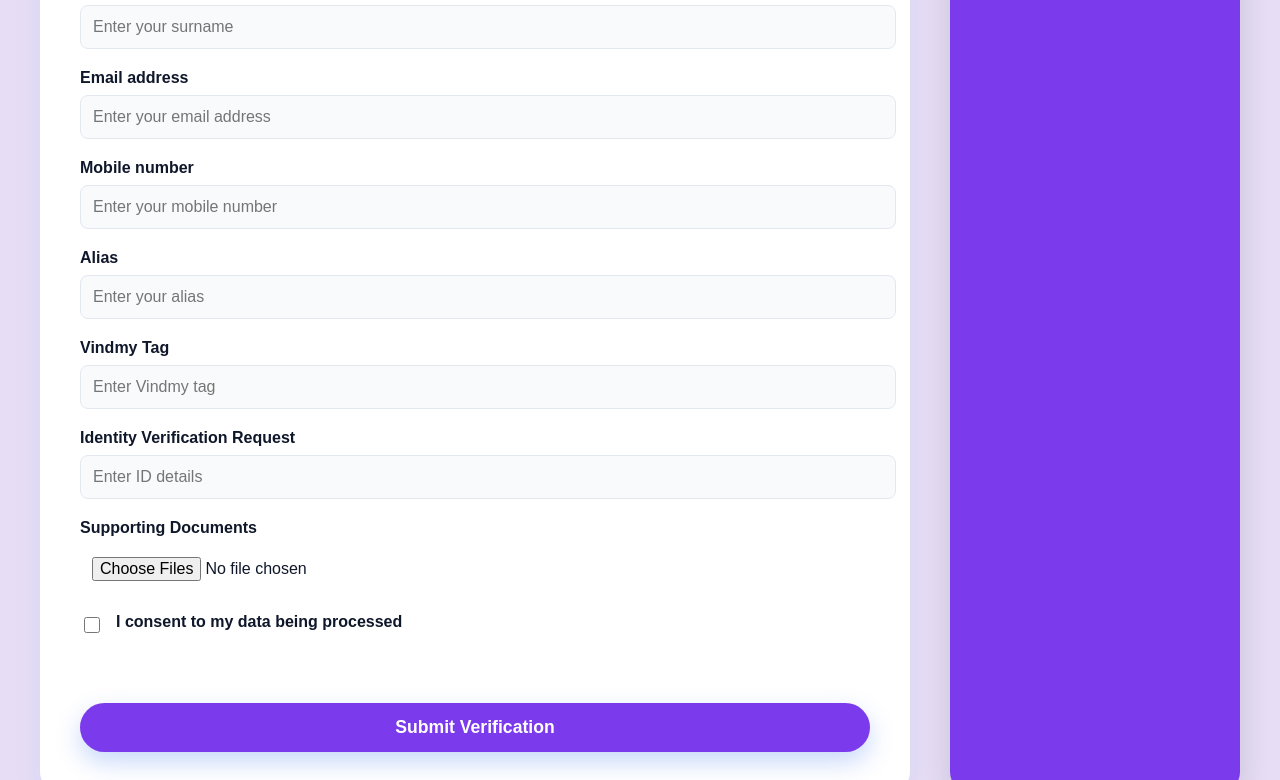
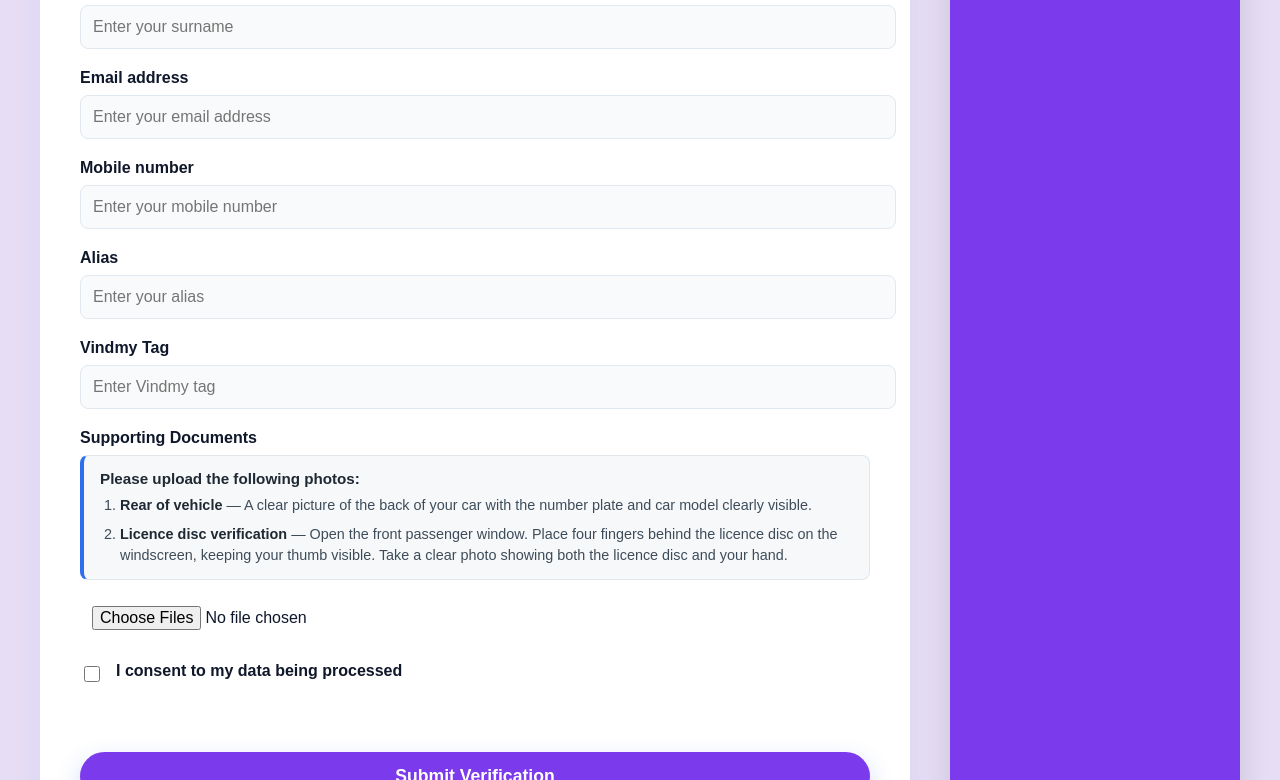
Before and after one commit to Sanisa-IT/Vindmy, a website: page Site/Pages/Profile.html in a window 1280 px wide. Shown: the part 448-1228 px from the top of the page. Drawn offline with Linux system fonts and the light colour scheme.

Commit message:
Update Profile.html

```diff
--- a/Site/Pages/Profile.html
+++ b/Site/Pages/Profile.html
@@ -7,6 +7,38 @@
   <title>Vindmy - Digital Identity & Verification Platform</title>
   <link rel="stylesheet" href="../css/styles.css" />
   <script src="https://www.google.com/recaptcha/api.js" async defer></script>
+  <style>
+    .upload-instructions {
+      background: #f6f8fa;
+      border: 1px solid #e1e6eb;
+      border-left: 4px solid #2f6fed;
+      border-radius: 8px;
+      padding: 14px 16px;
+      margin: 8px 0 14px;
+    }
+    .upload-instructions-intro {
+      margin: 0 0 8px;
+      font-weight: 600;
+      font-size: 0.95rem;
+      color: #1f2933;
+    }
+    .upload-instructions ol {
+      margin: 0;
+      padding-left: 20px;
+    }
+    .upload-instructions li {
+      margin-bottom: 8px;
+      font-size: 0.9rem;
+      line-height: 1.45;
+      color: #3e4c59;
+    }
+    .upload-instructions li:last-child {
+      margin-bottom: 0;
+    }
+    .upload-instructions strong {
+      color: #1f2933;
+    }
+  </style>
 </head>
 <body>
 
@@ -55,14 +87,18 @@
         <label for="vindmyTag">Vindmy Tag</label>
         <input type="text" id="vindmyTag" name="vindmyTag" placeholder="Enter Vindmy tag" required>
 
-
-        <label for="identity">Identity Verification Request</label>
-        <input type="text" id="identity" name="identity" placeholder="Enter ID details" required>
-
-        <!-- <label for="business">Business Verification Request</label>
-        <input type="text" id="business" name="business" placeholder="Enter business details" required> -->
-
         <label for="documents">Supporting Documents</label>
+        <div class="upload-instructions">
+          <p class="upload-instructions-intro">Please upload the following photos:</p>
+          <ol>
+            <li>
+              <strong>Rear of vehicle</strong> — A clear picture of the back of your car with the number plate and car model clearly visible.
+            </li>
+            <li>
+              <strong>Licence disc verification</strong> — Open the front passenger window. Place four fingers behind the licence disc on the windscreen, keeping your thumb visible. Take a clear photo showing both the licence disc and your hand.
+            </li>
+          </ol>
+        </div>
         <input type="file" id="documents" name="documents" multiple required>
 
         <div class="consent">
```
